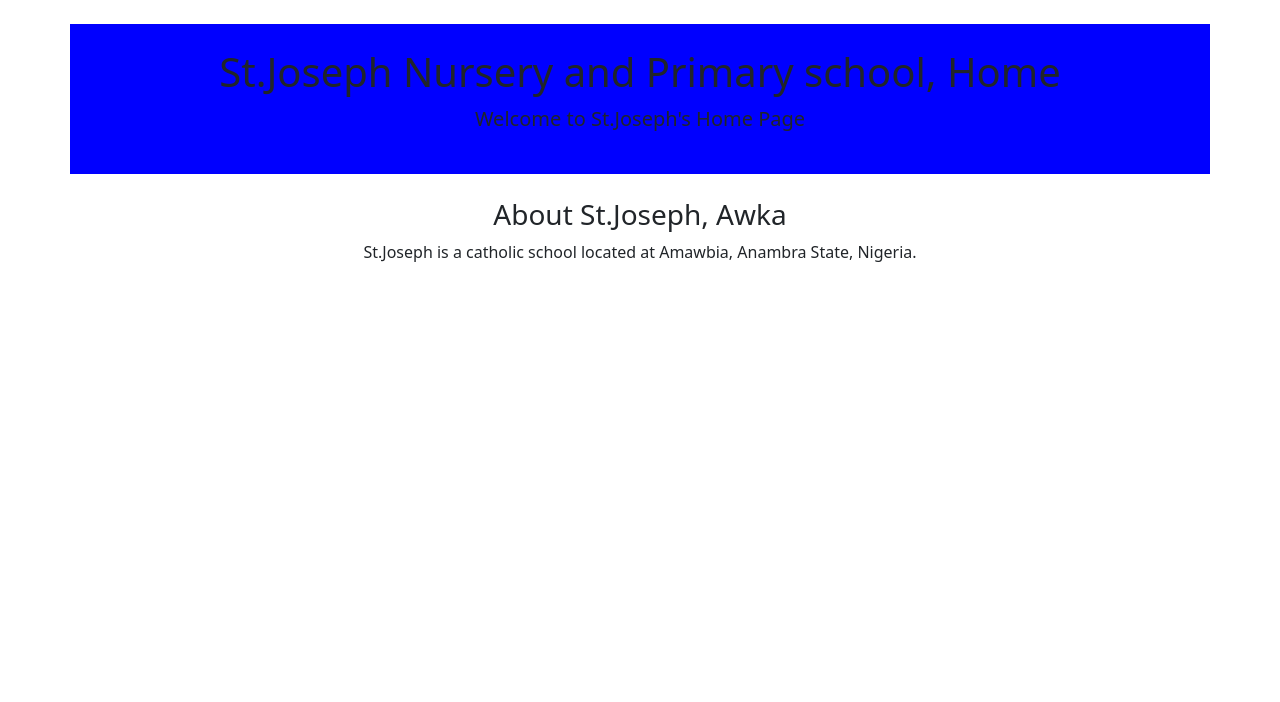
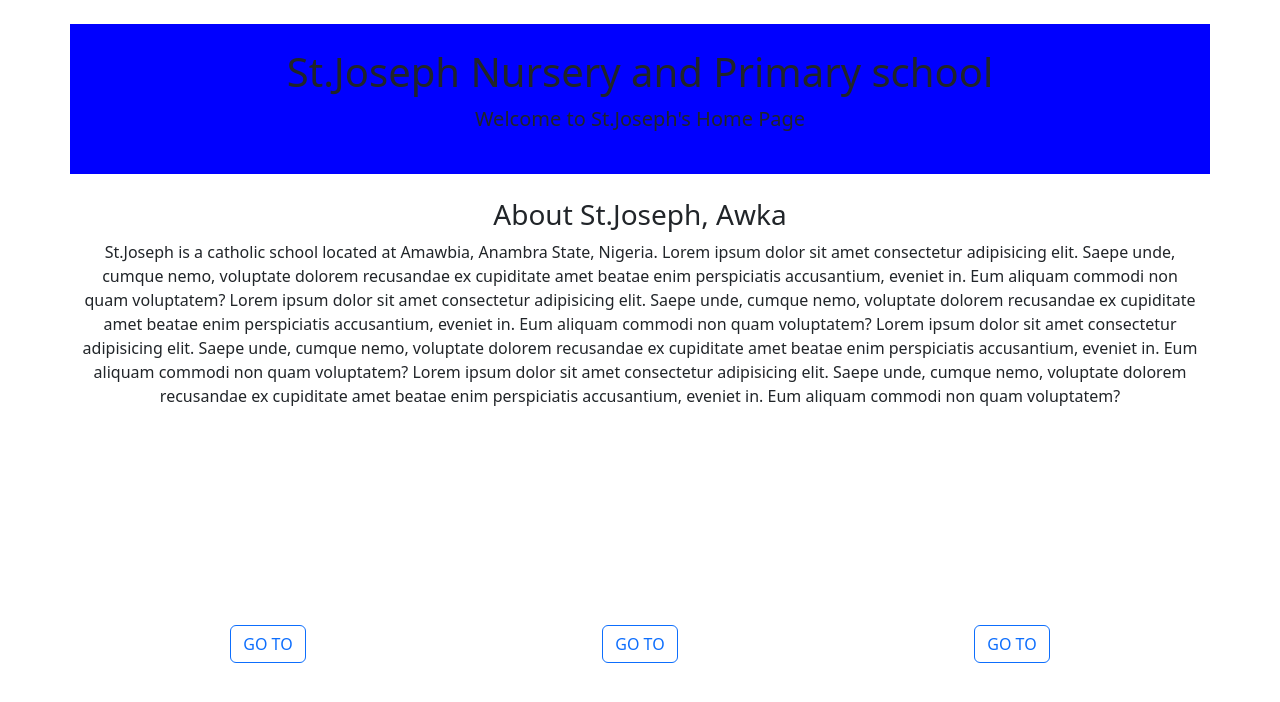
Before and after one commit to paapa-sourcecode/st.joseph-website, a Flask app: page / in a window 1280 px wide. Shown: the top 702 px of the page. Run offline with Flask 3, Linux system fonts and the light colour scheme.

Commit message:
started-V2

```diff
--- a/templates/index.html
+++ b/templates/index.html
@@ -14,13 +14,43 @@
 </head>
 <body class="text-center">
   <div class="container primary mt-4 pt-4 pb-4">
-    <h1>St.Joseph Nursery and Primary school, Home</h1>
+    <h1>St.Joseph Nursery and Primary school</h1>
     <p class="lead">Welcome to St.Joseph's Home Page</p>
   </div>
   <br>
   <div class="container">
     <h3>About St.Joseph, Awka</h3>
-    <p>St.Joseph is a catholic school located at Amawbia, Anambra State, Nigeria.</p>
+    <p>St.Joseph is a catholic school located at Amawbia, Anambra State, Nigeria.
+      Lorem ipsum dolor sit amet consectetur adipisicing elit. Saepe unde, cumque nemo, voluptate dolorem recusandae ex cupiditate amet beatae enim perspiciatis accusantium, eveniet in. Eum aliquam commodi non quam voluptatem?
+      Lorem ipsum dolor sit amet consectetur adipisicing elit. Saepe unde, cumque nemo, voluptate dolorem recusandae ex cupiditate amet beatae enim perspiciatis accusantium, eveniet in. Eum aliquam commodi non quam voluptatem?
+      Lorem ipsum dolor sit amet consectetur adipisicing elit. Saepe unde, cumque nemo, voluptate dolorem recusandae ex cupiditate amet beatae enim perspiciatis accusantium, eveniet in. Eum aliquam commodi non quam voluptatem?
+      Lorem ipsum dolor sit amet consectetur adipisicing elit. Saepe unde, cumque nemo, voluptate dolorem recusandae ex cupiditate amet beatae enim perspiciatis accusantium, eveniet in. Eum aliquam commodi non quam voluptatem?
+    </p>
+  </div>
+  <br>
+  <div class="container">
+    <div class="container text-center">
+      <div class="row">
+        <div class="col bg-blue text-white order-3">
+          <h3>Our Mission</h3>
+          <p>Lorem ipsum dolor sit amet consectetur adipisicing elit. Saepe unde, cumque nemo, voluptate dolorem recusandae ex cupiditate amet beatae enim perspiciatis accusantium, eveniet in.
+          </p>
+          <a type="button" href="#" target="_blank" class="btn btn-outline-primary">GO TO</a>
+        </div>
+        <div class="col order-5 bg-blue text-white order-3">
+          <h3>Job Openings</h3>
+          <p>Lorem ipsum dolor sit amet consectetur adipisicing elit. Saepe unde, cumque nemo, voluptate dolorem recusandae ex cupiditate amet beatae enim perspiciatis accusantium, eveniet in.
+          </p>
+          <a type="button" href="#" target="_blank" class="btn btn-outline-primary">GO TO</a>
+        </div>
+        <div class="col order-1 bg-blue text-white order-3">
+          <h3>Events</h3>
+          <p>Lorem ipsum dolor sit amet consectetur adipisicing elit. Saepe unde, cumque nemo, voluptate dolorem recusandae ex cupiditate amet beatae enim perspiciatis accusantium, eveniet in.
+          </p>
+          <a type="button" href="#" target="_blank" class="btn btn-outline-primary">GO TO</a>
+        </div>
+      </div>
+    </div>
   </div>
 </body>
 </html>
```
